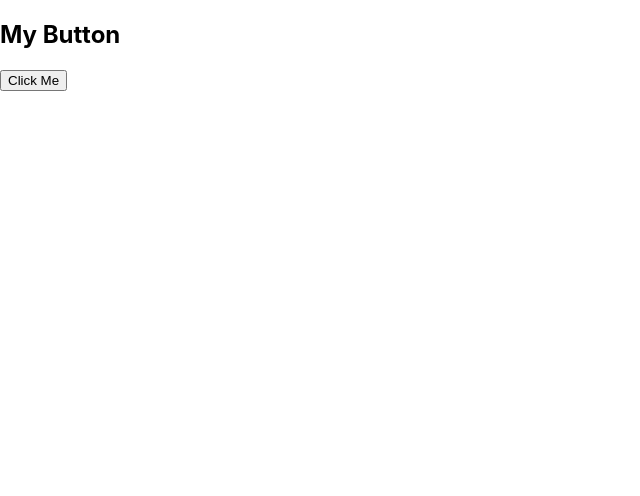
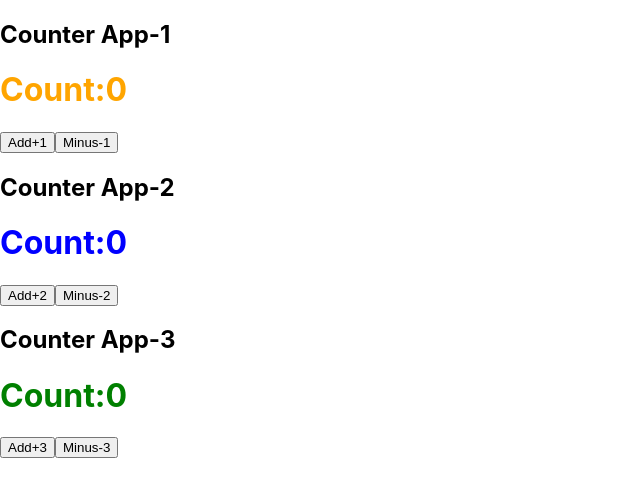
Before and after one commit to chandu-0214/Batch_sept_reactjs, a React (Create React App) app: page / in a window 1280 px wide. Shown: the top 496 px of the page, without its empty margins (0-640 px from the left). Built offline with nearby package versions, Linux system fonts and the light colour scheme.

Commit message:
first commit

```diff
--- a/src/App.js
+++ b/src/App.js
@@ -1,10 +1,13 @@
 import './App.css';
-import Button from './components/state and events/event';
+import Counter from './components/state and events/counter';
 
 function App() {
   return (
    <div>
-    <Button/>
+    <Counter increment={1} clr={"orange"}/>
+    <Counter increment={2} clr={"blue"}/>
+    <Counter increment={3} clr={"green"}/>
+
    </div>
   );
 }
--- /dev/null
+++ b/src/components/state and events/counter.js
@@ -0,0 +1,24 @@
+import React, { useState } from 'react'
+
+function Counter(props) {
+    console.log("first")
+  const [count, setcount] = useState(0)
+  const handleCountAdd = ()=>{
+    setcount(count+props.increment)  // first it will update the state varibale and it triggeres the component
+
+  }
+  const handleCountMinus = ()=>{
+    setcount(count-props.increment)  // first it will update the state varibale and it triggeres the component
+
+  }
+  return (
+    <div>
+        <h2>Counter App-{props.increment}</h2>
+        <h1 style={{color:props.clr}}>Count:{count}</h1>
+        <button onClick={handleCountAdd}>Add+{props.increment}</button>
+        <button onClick={handleCountMinus}>Minus-{props.increment}</button>
+    </div>
+  )
+}
+
+export default Counter
--- a/src/components/state and events/event.js
+++ b/src/components/state and events/event.js
@@ -1,18 +1,41 @@
 import React, { useState } from 'react'
 
 function Button() {
-    const [first, setfirst] = useState('My Button')
+  // const [current state, state setter function] = useState(intialValue) // syntax
+ const [intialValue,setUpdateintialvalue] = useState('chandu')
+ console.log(intialValue)
     const handleButton = () =>{
         console.log("Button is clicked")
-        setfirst("Button is changed")
+        setUpdateintialvalue("Reddy")
     }
 
   return (
     <div>
-        <h2>{first}</h2>
+        <h2>{intialValue}</h2>
         <button onClick={handleButton} >Click Me</button>
     </div>
   )
 }
 
 export default Button
+
+// extra notes
+// let arr= ['Reddy','chandu']
+
+// // array destructuring
+// let name = arr[0]
+// //console.log(name)
+
+// let [name1,name2] = arr
+// //console.log(name1,name2)
+
+
+// let obj = {
+//     name3:'chandu',
+//     sal:100
+// }
+// // object destructuring
+// console.log(obj.name3)
+
+// let {name3,sal} = obj
+// console.log(name3,sal)
```
Also changed, not shown: notes.txt.
